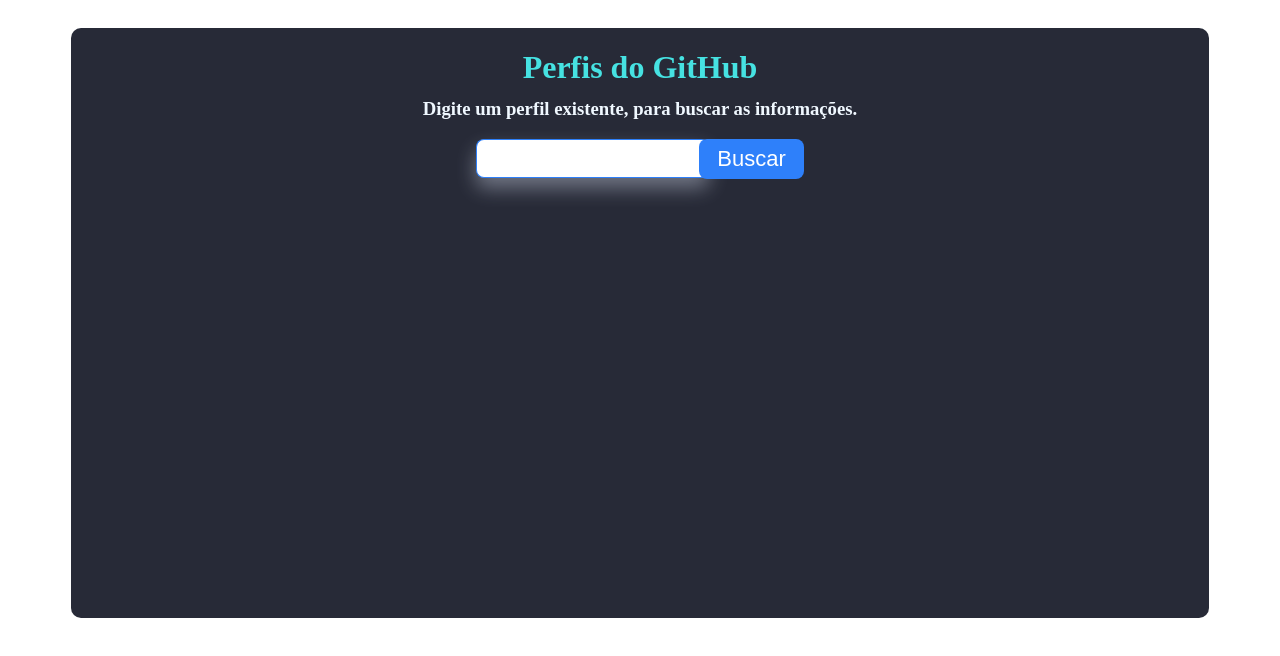
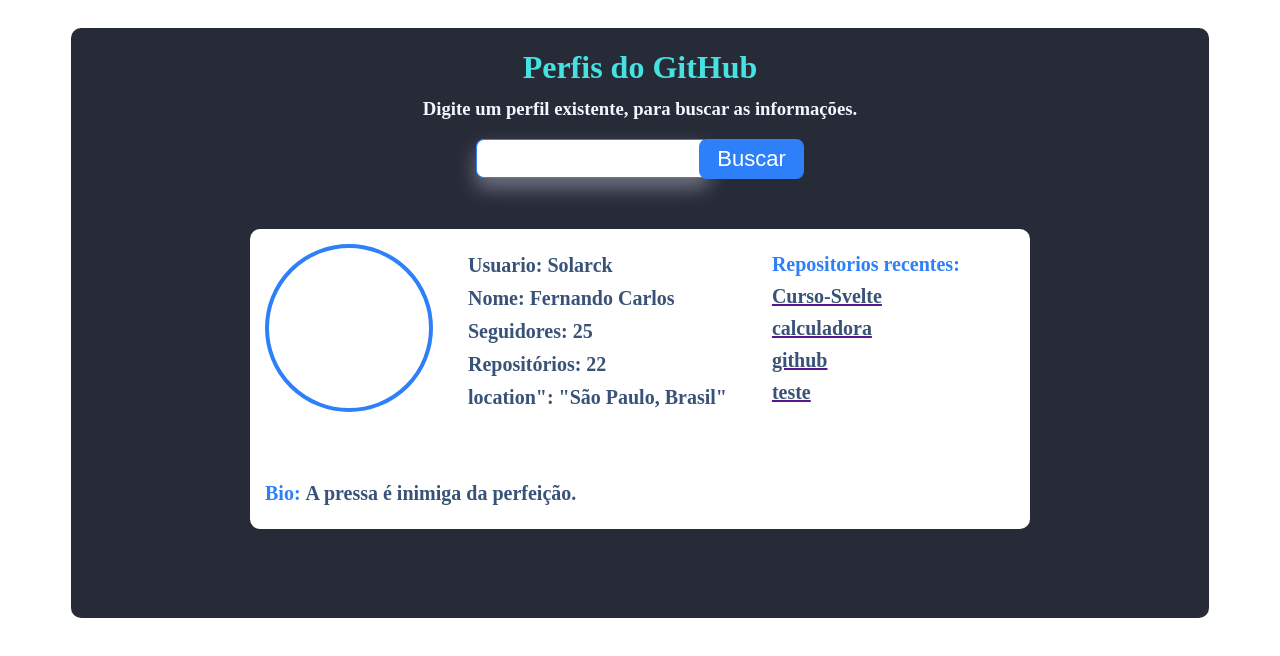
Before and after one commit to Solarck/github-perfis, a SvelteKit app: page / in a window 1280 px wide. Shown: the top 656 px of the page. Built offline with nearby package versions, Linux system fonts and the light colour scheme.

Commit message:
finalizando  estilização

```diff
--- /dev/null
+++ b/src/components/Foto-usuario.svelte
@@ -0,0 +1,35 @@
+<script>
+      let frase = " A pressa é inimiga da perfeição.";
+</script>
+
+<div class="foto-container">
+    <a href="">
+      <div class="foto-usuario"></div>
+    </a>
+    <h1>Bio: <p>{frase}</p> </h1>
+  </div>
+
+<style>
+    .foto-container {
+        margin: 15px;
+    }
+    .foto-usuario {
+        width: 10rem;
+        height: 10rem;
+        border: 4.56px solid #2e80fa;
+        border-radius: 50%;
+        background-size: cover;
+    }
+    h1{
+        position: absolute;
+        display: inline-block;
+        font-size: 20px;
+        color: #2e80fa;
+        margin-top: 50px;
+    }
+
+    p{
+        display: inline-block;
+        color:#395278;
+    }
+</style>
--- /dev/null
+++ b/src/components/Repositorios-recentes.svelte
@@ -0,0 +1,20 @@
+<div>
+    <h1 class="titulo">Repositorios recentes:</h1>
+    <a href=""><h1>Curso-Svelte</h1></a>
+    <a href=""><h1>calculadora</h1></a>
+    <a href=""><h1>github</h1></a>
+    <a href=""><h1>teste</h1></a>
+</div>
+
+<style>
+    .titulo{
+        color: #2e80fa;
+    }
+    h1{
+        margin-left: 45px;
+        margin-top: 24px;
+        margin-bottom: -15px;
+        font-size: 20px;
+        color:#395278;
+    }
+</style>
--- /dev/null
+++ b/src/components/Usuario-info.svelte
@@ -0,0 +1,15 @@
+<h1>Usuario: Solarck</h1>
+<h1>Nome: Fernando Carlos</h1>
+<h1>Seguidores: 25</h1>
+<h1>Repositórios: 22</h1>
+<h1>location": "São Paulo, Brasil"</h1>
+
+<style>
+    h1{
+        margin-left: 20px;
+        margin-top: 25px;
+        margin-bottom: -15px;
+        font-size: 20px;
+        color:#395278;
+    }
+</style>
--- a/src/routes/+page.svelte
+++ b/src/routes/+page.svelte
@@ -1,6 +1,11 @@
 <script>
+  import FotoUsuario from "../components/Foto-usuario.svelte";
   import InputPesquisar from "../components/Input-pesquisar.svelte";
+  import RepositoriosRecentes from "../components/Repositorios-recentes.svelte";
   import Title from "../components/Title.svelte";
+  import UsuarioInfo from "../components/Usuario-info.svelte";
+
+  let usuario = {};
 </script>
 
 <div class="container-app">
@@ -8,6 +13,18 @@
     <header>
       <Title />
       <InputPesquisar />
+
+      <div class="container-usuario">
+        <FotoUsuario />
+
+        <div class="User-info">
+          <UsuarioInfo />
+        </div>
+
+        <div class="User-info">
+          <RepositoriosRecentes />
+        </div>
+      </div>
     </header>
   </div>
 </div>
@@ -39,4 +56,18 @@
     align-items: center;
     flex-direction: column;
   }
+
+  .container-usuario {
+    margin-top: 50px;
+    width: 780px;
+    height: 300px;
+    background: #ffff;
+    border-radius: 10px;
+    display: flex;
+  }
+
+  .User-info {
+    display: inline-block;
+    flex-direction: column;
+  }
 </style>
```
Also changed, not shown: src/interfaces/IUsuario.ts (added, +10 -0 lines).
